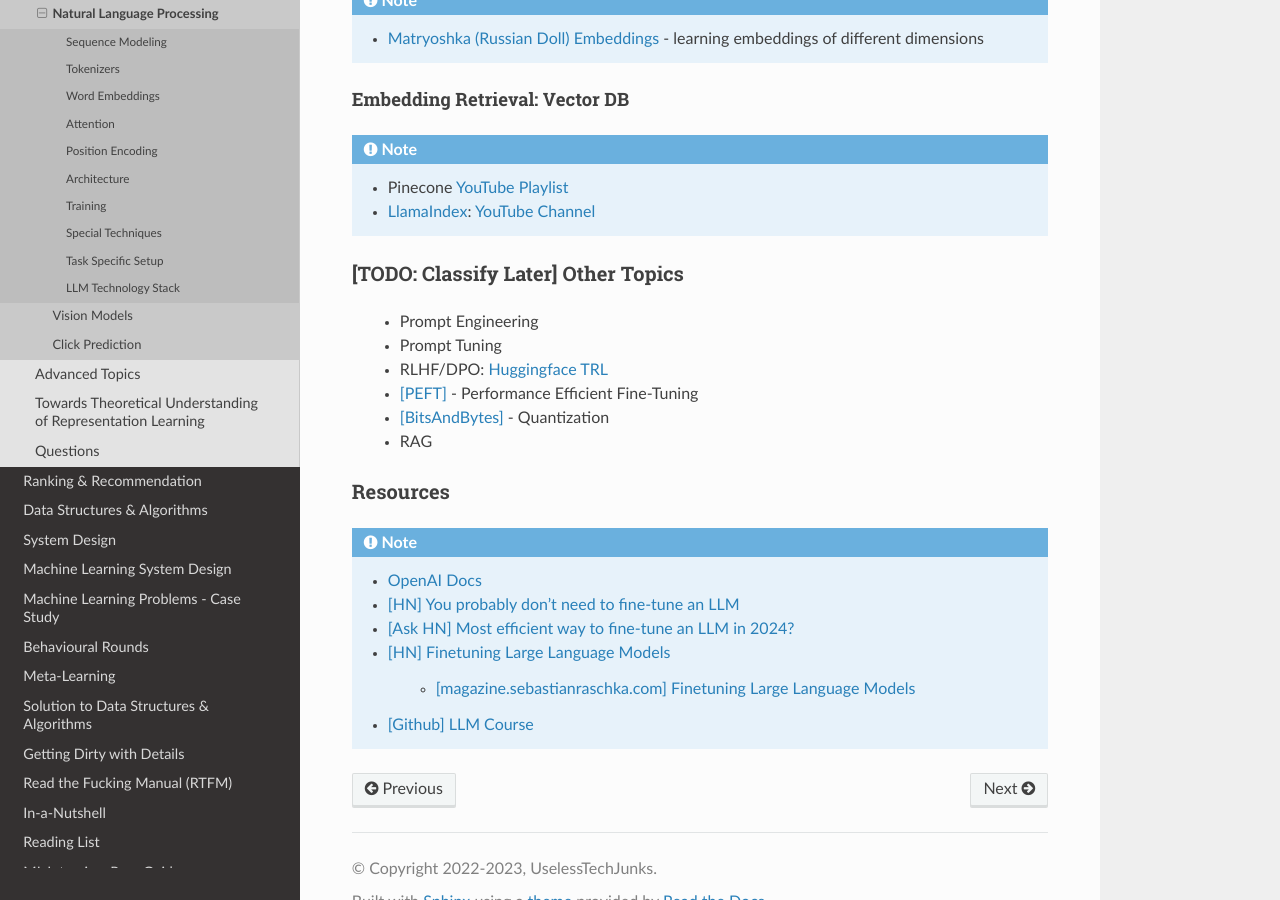
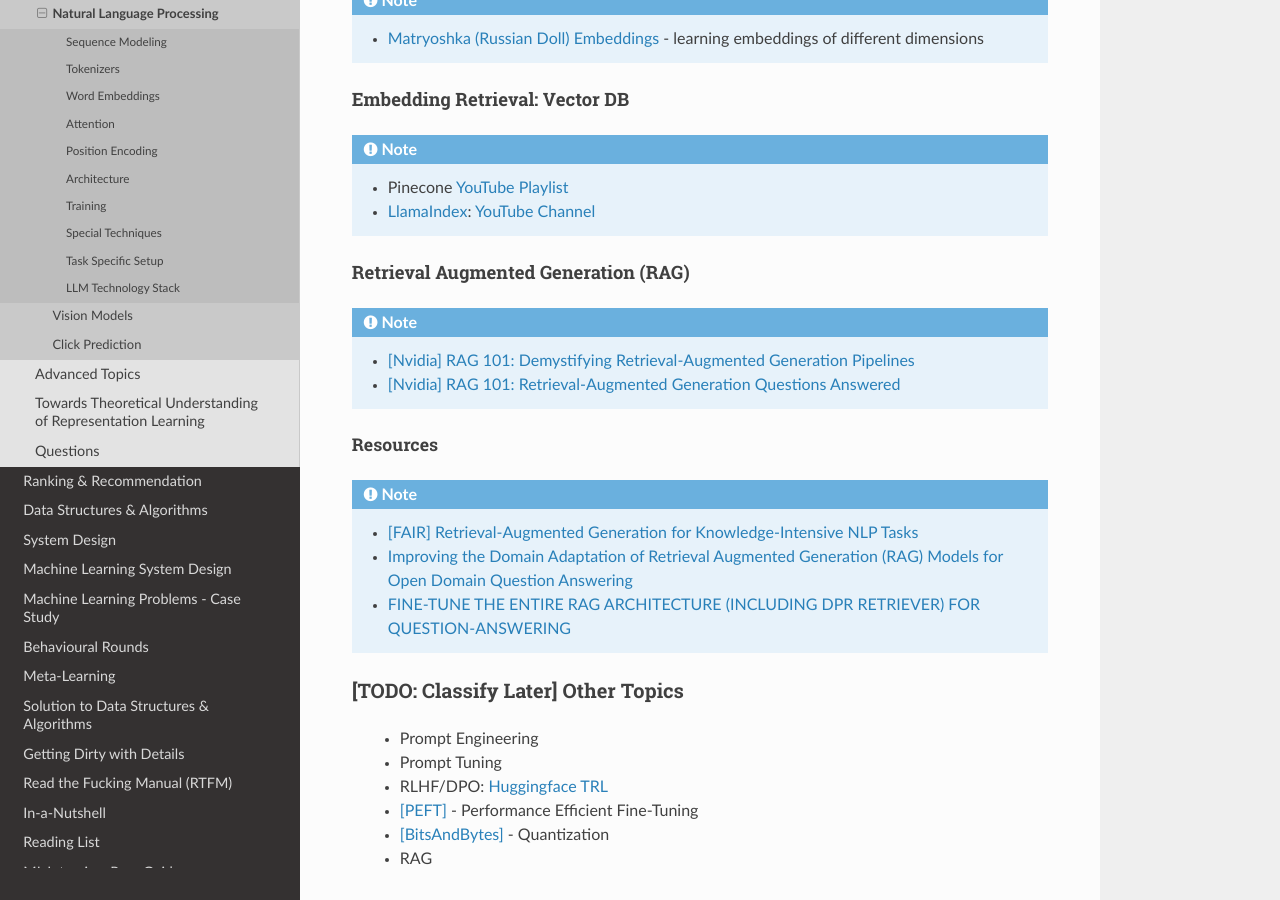
Before and after one commit to uselesstechjunks/leetcode, a Sphinx documentation site: the page built from docs/source/dl/application/nlp.rst, in a window 1280 px wide and 900 px high, scrolled down 7144 px. Built offline with Sphinx 7.4.7 and the Read the Docs theme 2.0.0, drawn with Linux system fonts in a browser that asks for light colours.

Commit message:
Update nlp.rst

```diff
--- a/docs/source/dl/application/nlp.rst
+++ b/docs/source/dl/application/nlp.rst
@@ -270,6 +270,19 @@ Embedding Retrieval: Vector DB
 	* Pinecone `YouTube Playlist <https://youtube.com/playlist?list=PLRLVhGQeJDTLiw-ZJpgUtZW-bseS2gq9-&si=UBRFgChTmNnddLAt>`_
 	* `LlamaIndex <https://www.llamaindex.ai/>`_: `YouTube Channel <https://www.youtube.com/@LlamaIndex>`_
 
+Retrieval Augmented Generation (RAG)
+-----------------------------------------------------------------------------------------
+.. note::
+	* `[Nvidia] RAG 101: Demystifying Retrieval-Augmented Generation Pipelines <https://resources.nvidia.com/en-us-ai-large-language-models/demystifying-rag-blog>`_
+	* `[Nvidia] RAG 101: Retrieval-Augmented Generation Questions Answered <https://developer.nvidia.com/blog/rag-101-retrieval-augmented-generation-questions-answered/>`_
+
+Resources
+^^^^^^^^^^^^^^^^^^^^^^^^^^^^^^^^^^^^^^^^^^^^^^^^^^^^^^^^^^^^^^^^^^^^^^^^^^^^^^^^^^^^^^^^^
+.. note::
+	* `[FAIR] Retrieval-Augmented Generation for Knowledge-Intensive NLP Tasks <https://arxiv.org/pdf/2005.11401>`_
+	* `Improving the Domain Adaptation of Retrieval Augmented Generation (RAG) Models for Open Domain Question Answering <https://arxiv.org/pdf/2210.02627v1>`_
+	* `FINE-TUNE THE ENTIRE RAG ARCHITECTURE (INCLUDING DPR RETRIEVER) FOR QUESTION-ANSWERING <https://arxiv.org/pdf/2106.11517v1>`_
+
 [TODO: Classify Later] Other Topics
 =========================================================================================
 	* Prompt Engineering
```
